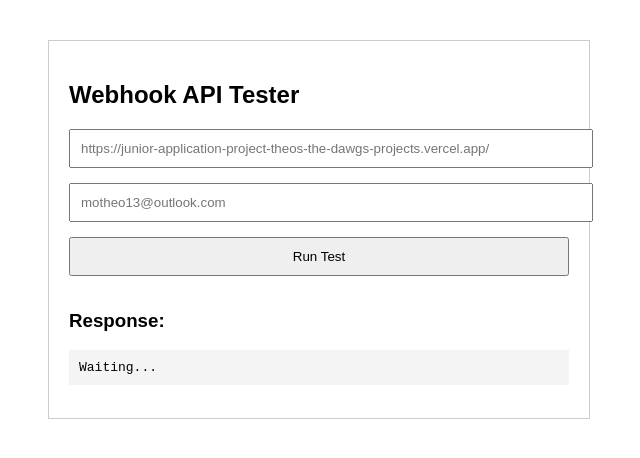
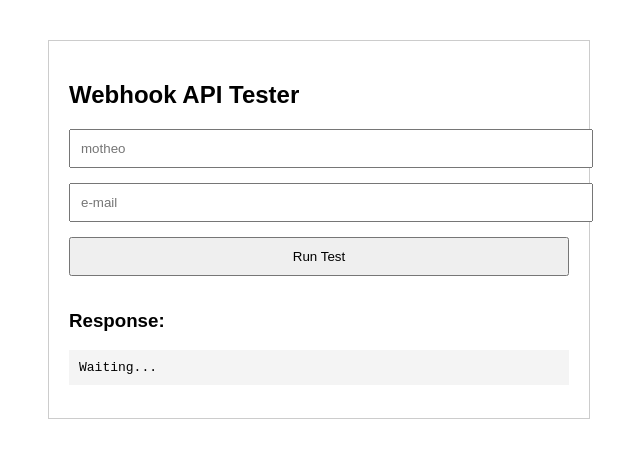
Before and after one commit to Theos-the-dawg/junior_application_project, a plain HTML site: page index.html in a window 1280 px wide. Shown: the whole page, without its empty margins (321-961 px from the left). Drawn offline with Linux system fonts and the light colour scheme.

Commit message:
html-changes

```diff
--- a/index.html
+++ b/index.html
@@ -26,8 +26,8 @@
 <body>
 
   <h2>Webhook API Tester</h2>
-  <input type="text" id="apiUrl" placeholder="https://junior-application-project-theos-the-dawgs-projects.vercel.app/">
-  <input type="text" id="email" placeholder="motheo13@outlook.com">
+  <input type="text" id="apiUrl" placeholder="motheo">
+  <input type="text" id="email" placeholder="e-mail">
   <button onclick="runTest()">Run Test</button>
 
   <h3>Response:</h3>
@@ -37,7 +37,7 @@
     async function runTest() {
       const url = document.getElementById("apiUrl").value;
       const email = document.getElementById("email").value;
-      const testUrl = `https://yhxzjyykdsfkdrmdxgho.supabase.co/functions/v1/junior-dev?url=${encodeURIComponent(url)}&email=${encodeURIComponent(email)}`;
+      const testUrl = `https://junior-application-project-theos-the-dawgs-projects.vercel.app/sort-characters=${encodeURIComponent(url)}&email=${encodeURIComponent(email)}`;
 
       const response = await fetch(testUrl);
       const data = await response.text();
```
